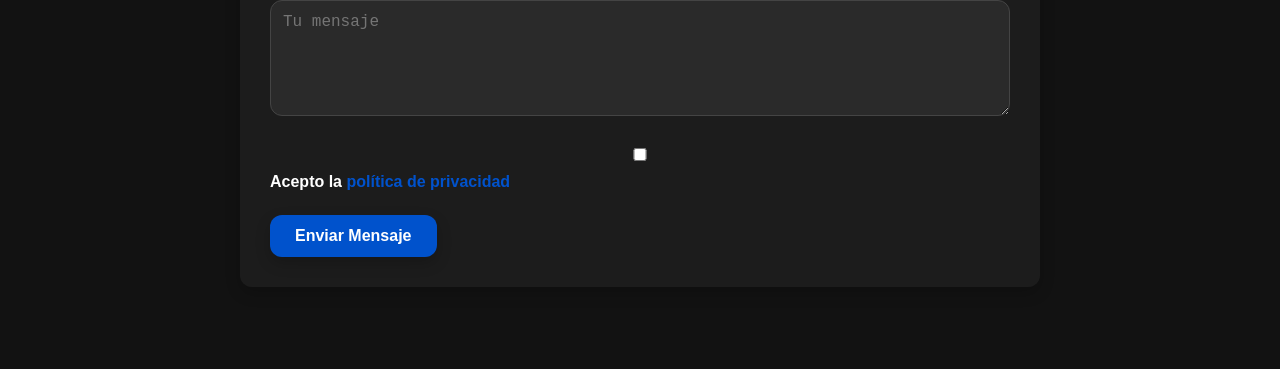
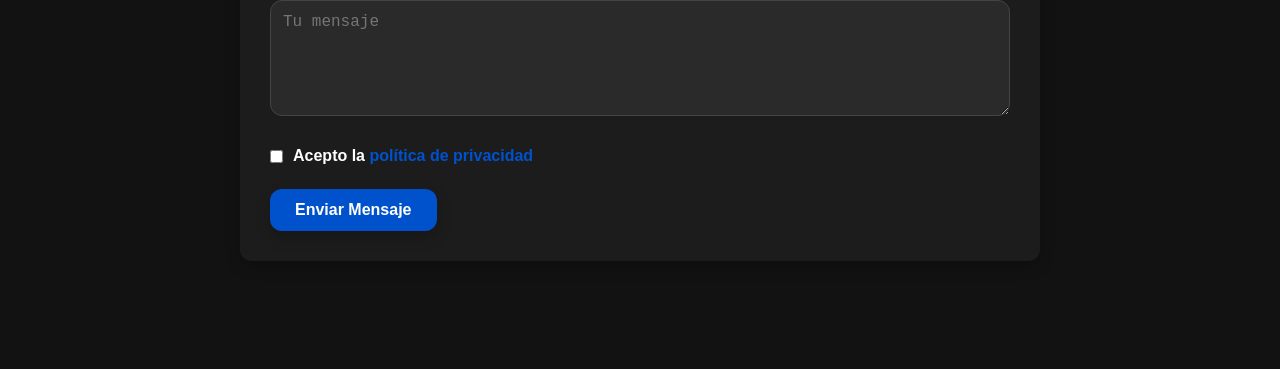
Before and after one commit to FerchoSD/EnkiNet, a plain HTML site: page index.html in a window 1280 px wide. Shown: the part 4532-4901 px from the top of the page. Drawn offline with nearby package versions, Linux system fonts and the light colour scheme.

Commit message:
Modificacion en la seccion Conéctate con Nosotros

```diff
--- a/styles.css
+++ b/styles.css
@@ -687,8 +687,23 @@ body.dark-theme .contacto-form {
 }
 
 .contacto-form .form-group {
-  display: block;
   margin-bottom: 20px;
+}
+
+.contacto-form .form-group:has(input[type="checkbox"]) {
+  display: flex;
+  align-items: center;
+  gap: 10px;
+}
+
+.contacto-form .form-group:has(input[type="checkbox"]) label {
+  margin-bottom: 0;
+  display: inline;
+}
+
+.contacto-form input[type="checkbox"] {
+  width: auto;
+  margin: 0;
 }
 
 .contacto-form label {
```
